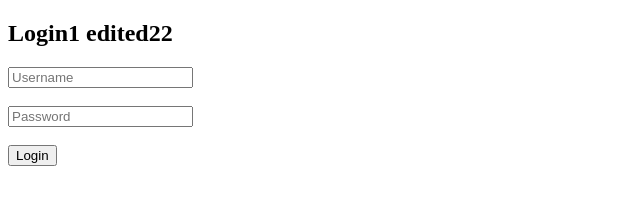
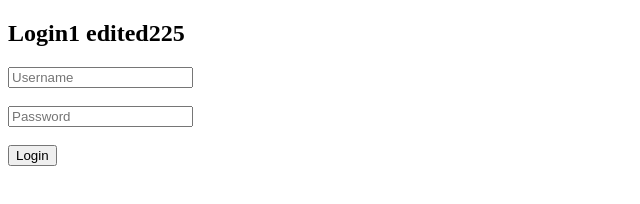
Before and after one commit to rajesh20032003/login-page, a plain HTML site: page index.html in a window 1280 px wide. Shown: the full height of the page, 0-640 px from the left. Drawn offline with Linux system fonts and the light colour scheme.

Commit message:
jenkins auto

```diff
--- a/index.html
+++ b/index.html
@@ -3,7 +3,7 @@
 <html>
 <head><title>Login</title></head>
 <body>
-  <h2>Login1 edited22</h2>
+  <h2>Login1 edited225</h2>
   <form>
     <input type="text" placeholder="Username"><br><br>
     <input type="password" placeholder="Password"><br><br>
```
